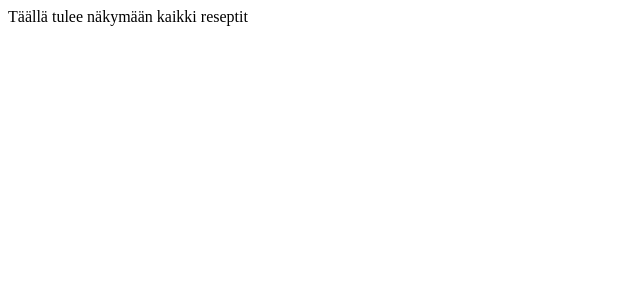
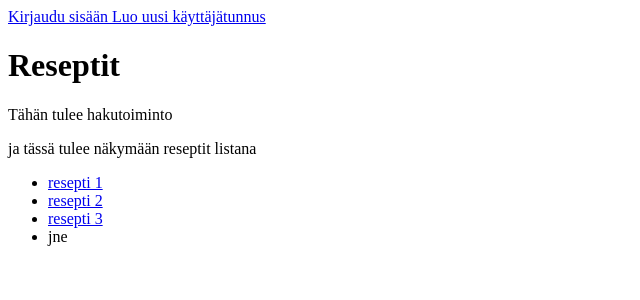
Before and after one commit to kivik-beep/Reseptisovellus, a Flask app: page /recipes in a window 1280 px wide. Shown: the top 300 px of the page, without its empty margins (0-640 px from the left). Run offline with Flask 2, Linux system fonts and the light colour scheme.

Commit message:
Add log out function

```diff
--- a/routes.py
+++ b/routes.py
@@ -47,8 +47,13 @@ def new():
 
 @app.route("/recipes")
 def recipes():
-    return "Täällä tulee näkymään kaikki reseptit"
+    return render_template("recipes.html")
 
 @app.route("/recipe/<int:id>")
 def recipe(id):
     return "tällä sivulla on resepti no. " + str(id)
+
+@app.route("/logout")
+def logout():
+    users.logout()
+    return redirect("/")
--- /dev/null
+++ b/templates/recipes.html
@@ -0,0 +1,17 @@
+{% if session.user_id %}
+<a href="/welcome"> oma sivu </a><a href="/logout"> kirjaudu ulos </a>
+{% else %}
+<a href="/login"> Kirjaudu sisään </a><a href="/register"> Luo uusi käyttäjätunnus </a>
+{% endif %}
+<p>
+<h1>Reseptit</h1>
+<p>
+Tähän tulee hakutoiminto
+<p>
+ja tässä tulee näkymään reseptit listana
+<ul>
+<li> <a href="/recipe/1"> resepti 1</a>
+<li> <a href="/recipe/2"> resepti 2</a>
+<li> <a href="/recipe/3"> resepti 3</a>
+<li> jne
+</ul>
```
Also changed, not shown: templates/index.html (+9 -0 lines).
